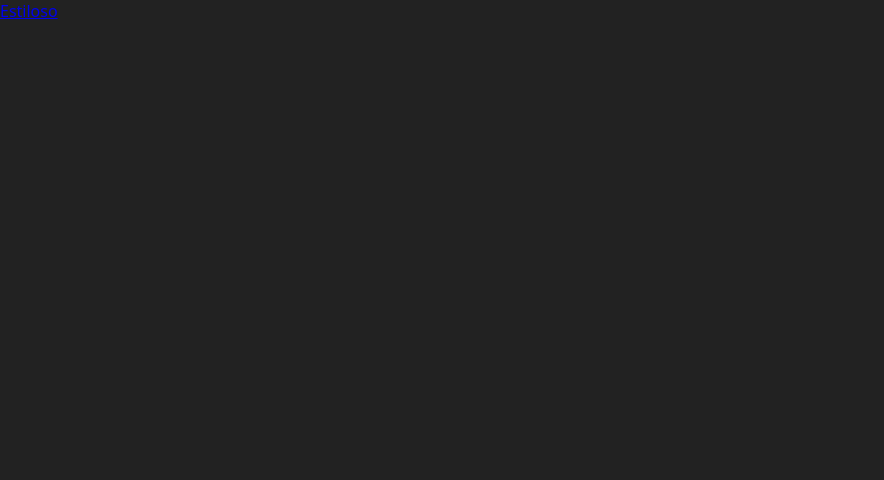
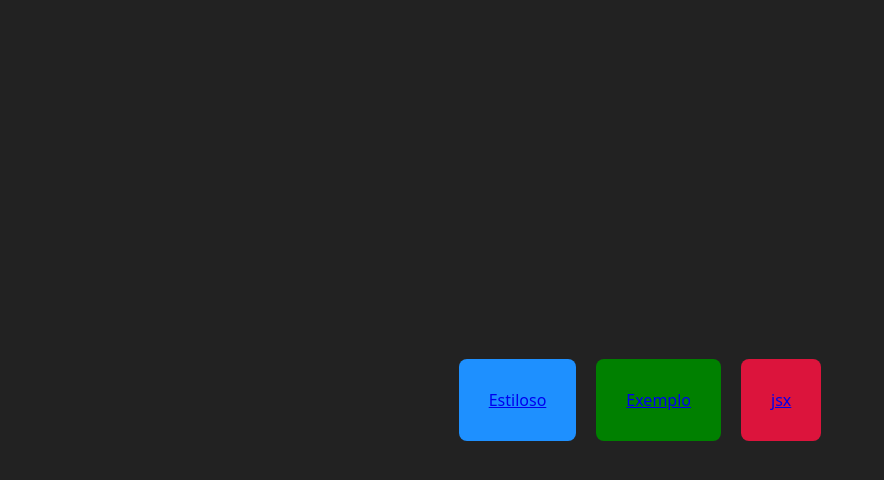
Before and after one commit to Ricardo-Lucena-Clear/Project-Registration-Integration-with-Database, a Next.js app: page / in a window 1280 px wide. Shown: the top 480 px of the page, without its empty margins (0-884 px from the left). Built offline with nearby package versions, Linux system fonts and the light colour scheme.

Commit message:
Navegador Component

```diff
--- /dev/null
+++ b/src/components/Navegador.jsx
@@ -0,0 +1,14 @@
+import Link from "next/link";
+import styles from "./Navegador.module.css";
+
+export default function Navegador(props) {
+    return (
+        <Link href={props.destino}>
+            <div className={styles.navegador} style={{
+                backgroundColor: props.color ?? " dodgerblue"
+            }}>
+                {props.texto}
+            </div>
+        </Link>
+    )
+}
--- /dev/null
+++ b/src/components/Navegador.module.css
@@ -0,0 +1,5 @@
+.navegador {
+    padding: 30px;
+    margin: 10px;
+    border-radius: 8px;
+}
--- a/src/pages/index.jsx
+++ b/src/pages/index.jsx
@@ -1,9 +1,18 @@
-import Link from "next/link";
+import Navegador from "@/components/Navegador";
 
-export default function Inicio(){
+
+export default function Inicio() {
     return (
-        <div>
-            <Link href="/estiloso">Estiloso</Link>
+        <div style={{
+            display: 'flex',
+            justifyContent: 'center',
+            alignItems: 'center',
+            flexWrap: 'wrap',
+            height: '100vh'
+        }}>
+            <Navegador texto="Estiloso" destino="/estiloso" />
+            <Navegador texto="Exemplo" destino="/exemplo" color="green"/>
+            <Navegador texto="jsx" destino="/jsx" color= "crimson"/>
 
         </div>
     )
--- a/src/pages/jsx.jsx
+++ b/src/pages/jsx.jsx
@@ -1,3 +1,5 @@
+import Layout from "@/components/Layout"
+
 export default function Jsx() {
     const titulo = <h1>JSX é um conceito central</h1>
 
@@ -5,6 +7,7 @@ export default function Jsx() {
         return <h2>{"Muito legal". toUpperCase()}</h2>
     }
     return (
+        <Layout titulo="Entendendo o JSX">
         <div>
             {titulo}
             {subtitulo()}
@@ -12,5 +15,6 @@ export default function Jsx() {
                 {JSON.stringify({name: 'Jordan', age: 30})}
             </p>
         </div>
+        </Layout>
     )
 }
```
Also changed, not shown: src/pages/exemplo.jsx (+5 -4 lines).
